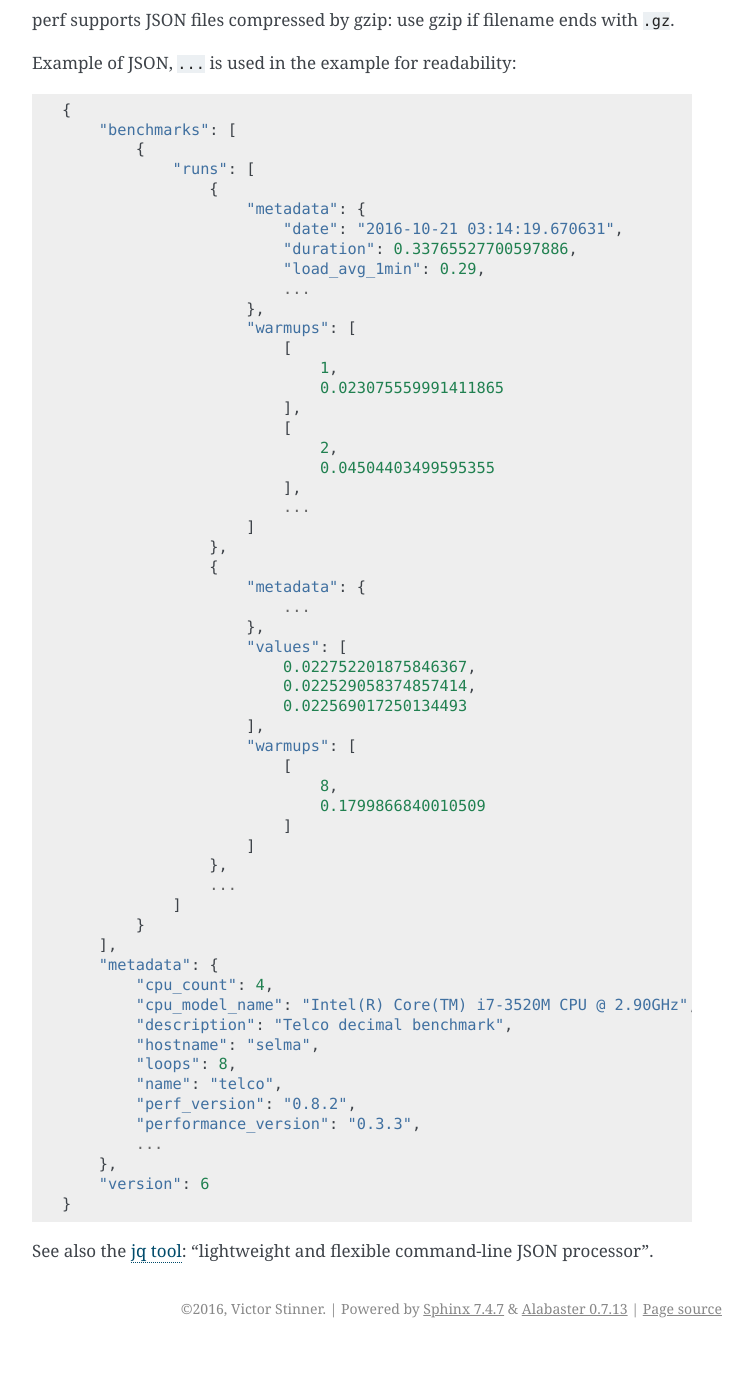
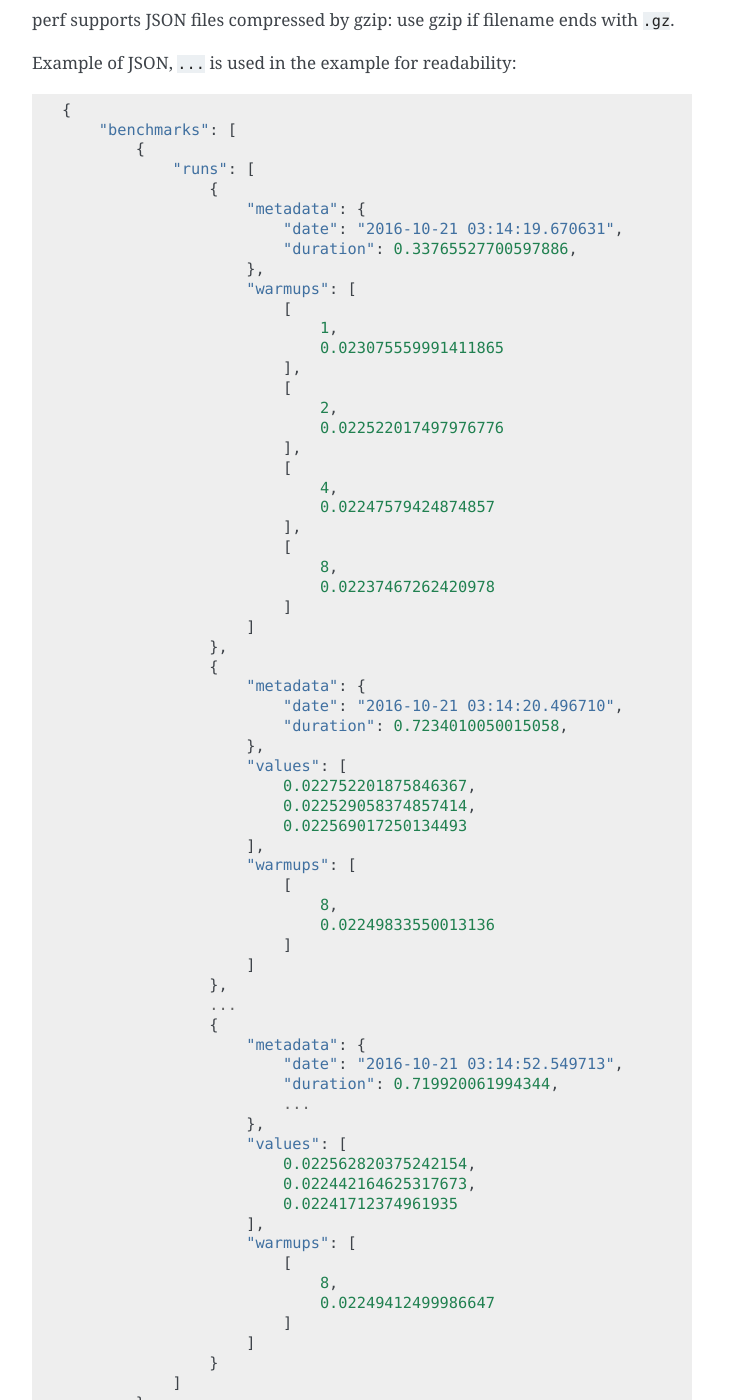
Before and after one commit to psf/pyperf, a Sphinx documentation site: the page built from doc/api.rst, in a window 1280 px wide and 1400 px high, scrolled down 13205 px. Shown: the whole window, without its empty margins (388-1141 px from the left). Built offline with Sphinx 7.4.7, drawn with Linux system fonts in a browser that asks for light colours; before the commit the page ends 14553 px from its top, so only the background shows below that.

Commit message:
Convert JSON files to format 1.0

```diff
--- a/doc/api.rst
+++ b/doc/api.rst
@@ -690,8 +690,6 @@
                         "metadata": {
                             "date": "2016-10-21 03:14:19.670631",
                             "duration": 0.33765527700597886,
-                            "load_avg_1min": 0.29,
-                            ...
                         },
                         "warmups": [
                             [
@@ -700,14 +698,22 @@
                             ],
                             [
                                 2,
-                                0.04504403499595355
+                                0.022522017497976776
                             ],
-                            ...
+                            [
+                                4,
+                                0.02247579424874857
+                            ],
+                            [
+                                8,
+                                0.02237467262420978
+                            ]
                         ]
                     },
                     {
                         "metadata": {
-                            ...
+                            "date": "2016-10-21 03:14:20.496710",
+                            "duration": 0.7234010050015058,
                         },
                         "values": [
                             0.022752201875846367,
@@ -717,11 +723,29 @@
                         "warmups": [
                             [
                                 8,
-                                0.1799866840010509
+                                0.02249833550013136
                             ]
                         ]
                     },
                     ...
+                    {
+                        "metadata": {
+                            "date": "2016-10-21 03:14:52.549713",
+                            "duration": 0.719920061994344,
+                            ...
+                        },
+                        "values": [
+                            0.022562820375242154,
+                            0.022442164625317673,
+                            0.02241712374961935
+                        ],
+                        "warmups": [
+                            [
+                                8,
+                                0.02249412499986647
+                            ]
+                        ]
+                    }
                 ]
             }
         ],
@@ -733,10 +757,9 @@
             "loops": 8,
             "name": "telco",
             "perf_version": "0.8.2",
-            "performance_version": "0.3.3",
             ...
         },
-        "version": 6
+        "version": "1.0"
     }
 
 See also the `jq tool <https://stedolan.github.io/jq/>`_: "lightweight and
```
Also changed, not shown: doc/outliers.json (deleted, +0 -1 lines), 2 other files.
